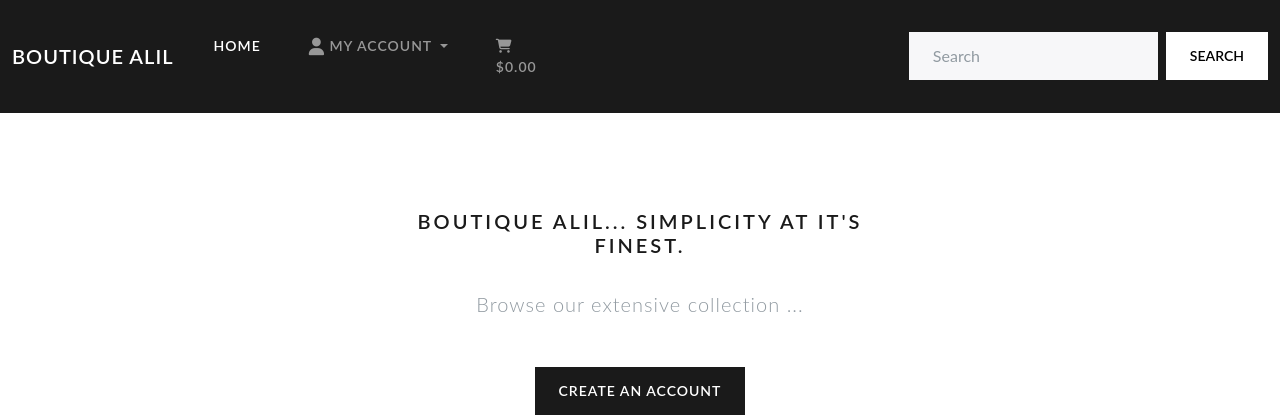
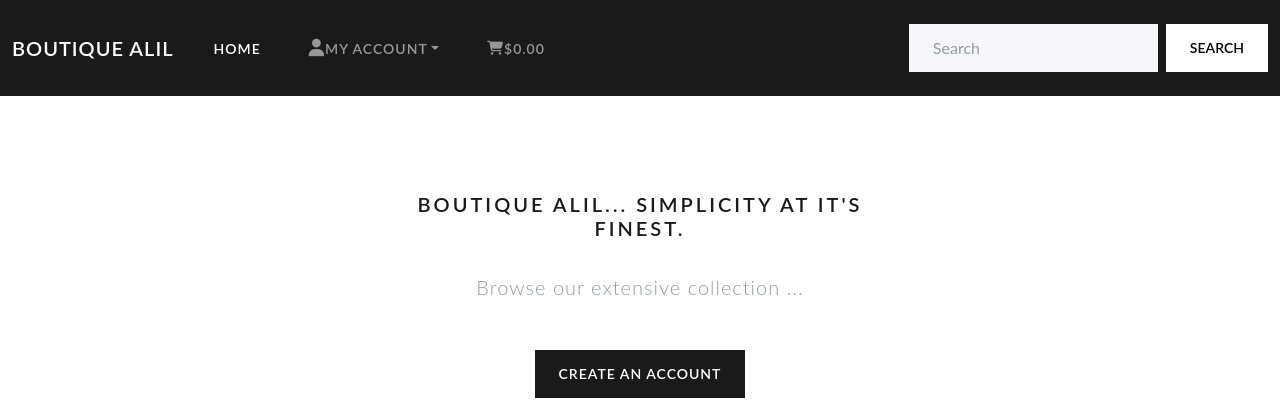
Before and after one commit to BadrAlioui/boutique_alil, a Django app: page / in a window 1280 px wide. Shown: the top 420 px of the page. Run offline with Django 5.2, Linux system fonts and the light colour scheme; some libraries are stand-ins or nearby versions.

Commit message:
Added css for navbar

```diff
--- a/static/css/styles.css
+++ b/static/css/styles.css
@@ -9,6 +9,21 @@ body {
     display: flex;
     flex-direction: column;
     overflow-x: hidden;
+}
+
+.navbar-nav .nav-link {
+    display: flex;
+    align-items: center;
+    line-height: normal;
+    height: 100%;
+}
+.navbar-nav .nav-item {
+    display: flex;
+    align-items: center;
+}
+.navbar-brand {
+    display: flex;
+    align-items: center;
 }
 
 main {
```
